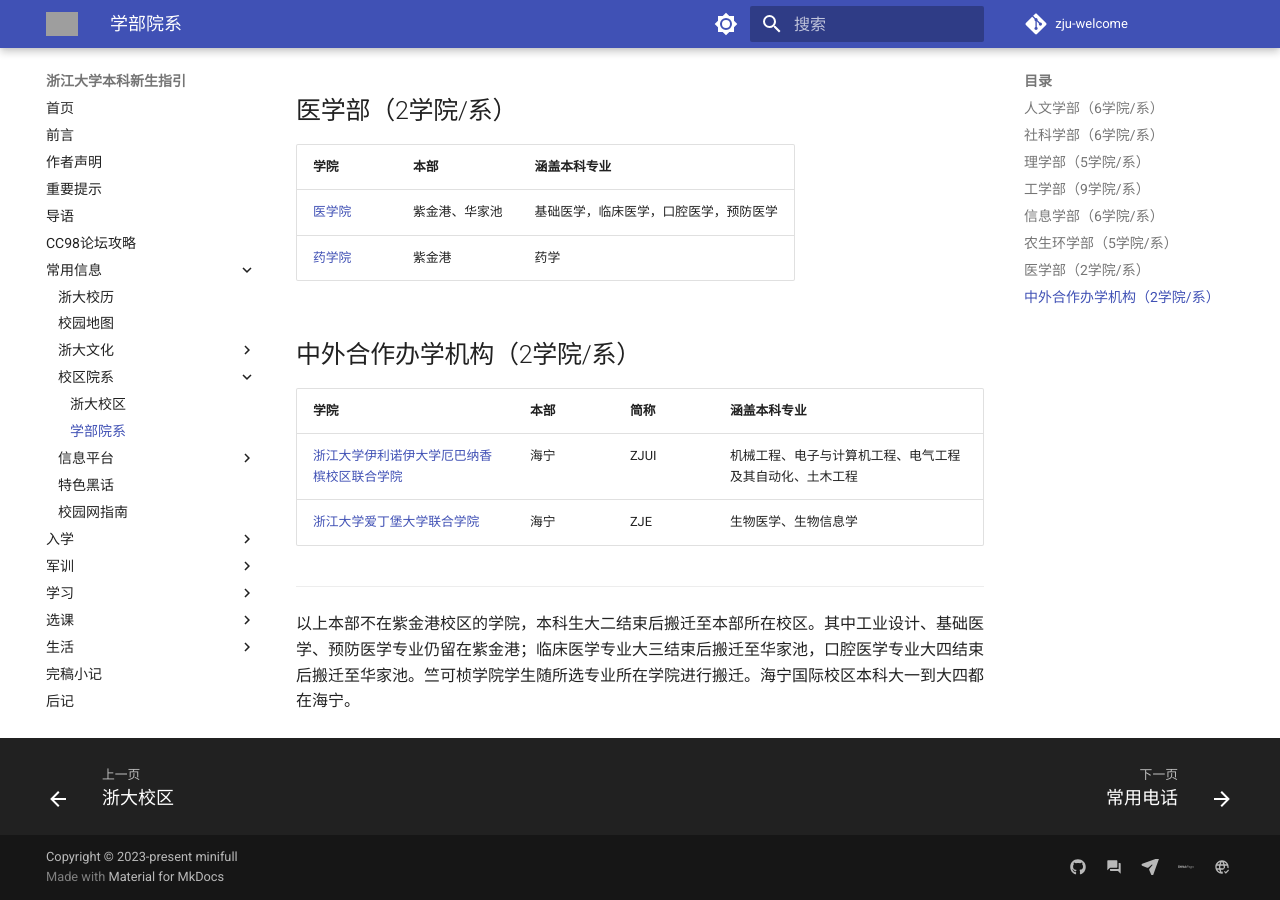
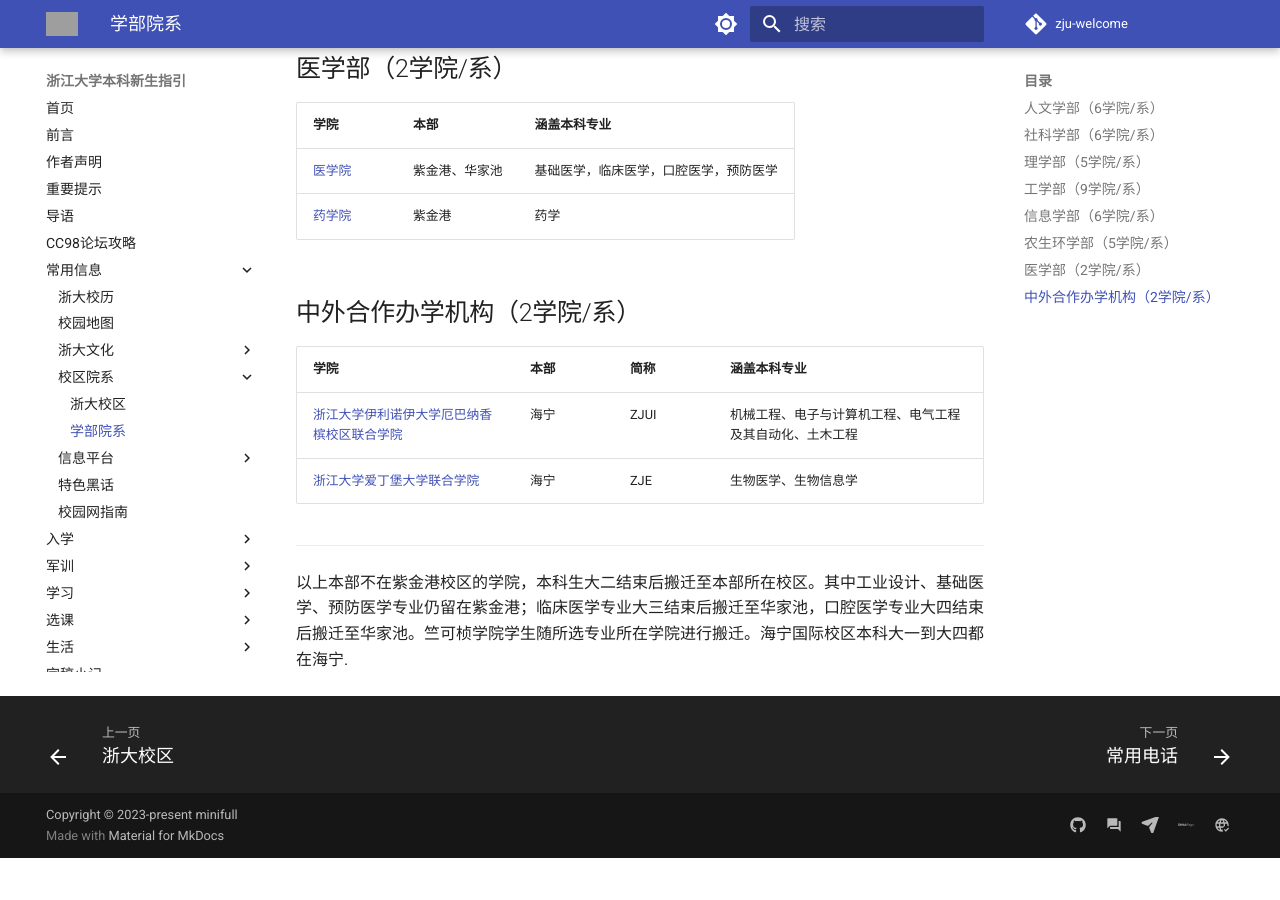
Before and after one commit to mini-full/zju-welcome, an MkDocs documentation site: the page built from docs/basics/colleges.md, in a window 1280 px wide and 900 px high, scrolled down 3028 px. Built offline with MkDocs 1.6.1 and Material for MkDocs 9.7.7, drawn with Linux system fonts in a browser that asks for light colours; comment, search, counter and statistics services are not loaded; after the commit the page ends 3886 px from its top, so only the background shows below that; grey boxes are pictures that could not be loaded.

```diff
--- a/docs/basics/colleges.md
+++ b/docs/basics/colleges.md
@@ -79,6 +77,7 @@ TODO: 新增本科专业？
 | [药学院](http://www.cps.zju.edu.cn/) | 紫金港         | 药学                                   |
 
 ## 中外合作办学机构（2学院/系）
+
 | 学院   | 本部           | 简称 | 涵盖本科专业                           |
 | ------ | -------------- | ---- | -------------------------------------- |
 | [浙江大学伊利诺伊大学厄巴纳香槟校区联合学院](https://zjui.intl.zju.edu.cn/) | 海宁 | ZJUI | 机械工程、电子与计算机工程、电气工程及其自动化、土木工程 |
@@ -86,4 +85,4 @@ TODO: 新增本科专业？
 
 ---
 
-以上本部不在紫金港校区的学院，本科生大二结束后搬迁至本部所在校区。其中工业设计、基础医学、预防医学专业仍留在紫金港；临床医学专业大三结束后搬迁至华家池，口腔医学专业大四结束后搬迁至华家池。竺可桢学院学生随所选专业所在学院进行搬迁。海宁国际校区本科大一到大四都在海宁。
+以上本部不在紫金港校区的学院，本科生大二结束后搬迁至本部所在校区。其中工业设计、基础医学、预防医学专业仍留在紫金港；临床医学专业大三结束后搬迁至华家池，口腔医学专业大四结束后搬迁至华家池。竺可桢学院学生随所选专业所在学院进行搬迁。海宁国际校区本科大一到大四都在海宁.
```
Also changed, not shown: other parts of docs/basics/colleges.md (+0 -2 lines).
